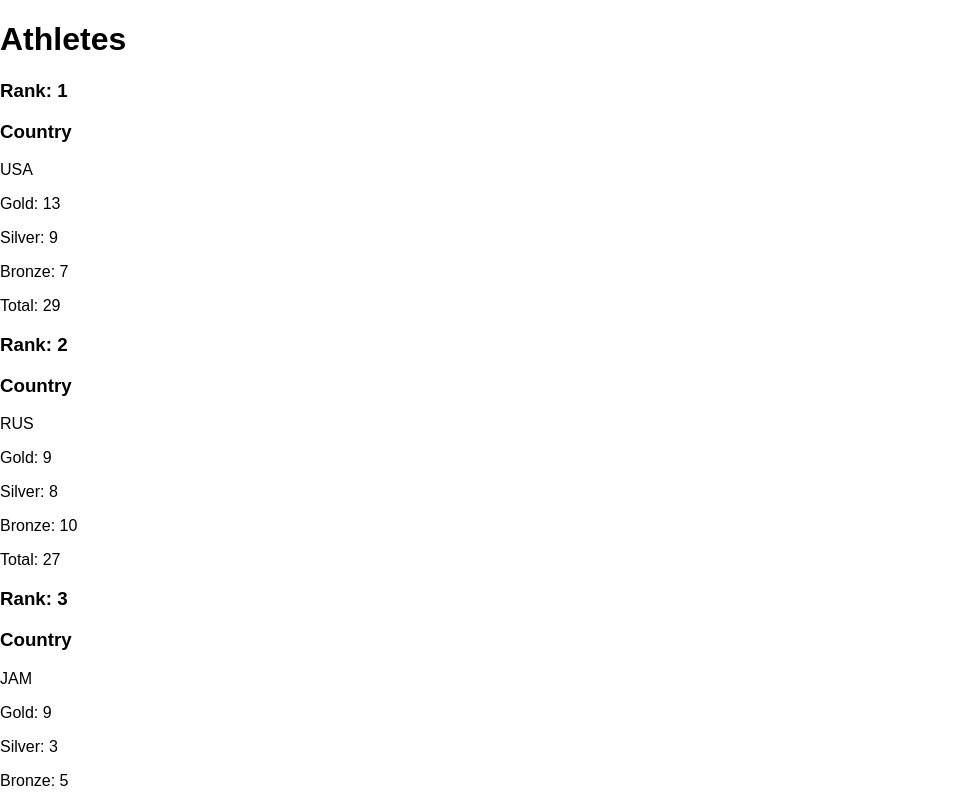
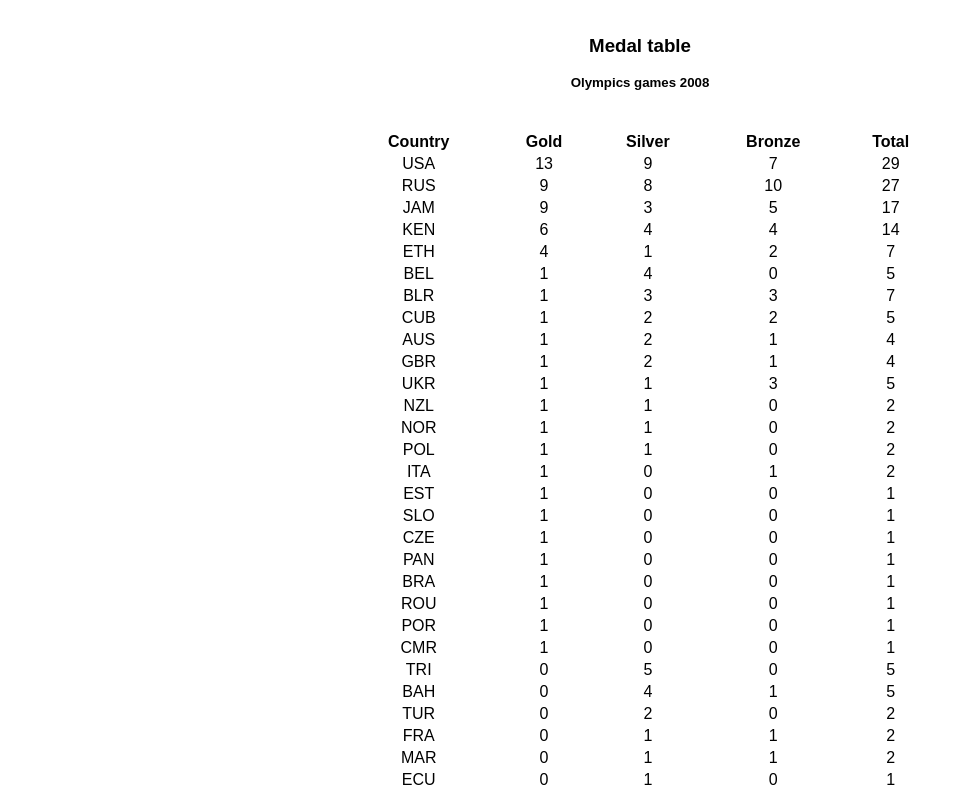
Before and after one commit to marekdano/olympics-medals, a React (Create React App) app: page / in a window 1280 px wide. Shown: the top 793 px of the page, without its empty margins (0-972 px from the left). Built offline with nearby package versions, Linux system fonts and the light colour scheme.

Commit message:
Add Table component into App and style it.

```diff
--- a/src/components/App.css
+++ b/src/components/App.css
@@ -1,3 +1,11 @@
-.App {
+.main {
+  display: flex;
+  flex-direction: column;
+  margin: 1rem auto 4rem;
+  max-width: 600px;
   text-align: center;
 }
+
+.main .sub-header {
+  margin: 0 0 2.5rem;
+}
--- a/src/components/App.js
+++ b/src/components/App.js
@@ -1,5 +1,6 @@
 import React, { Component } from "react";
 import "./App.css";
+import Table from "./Table/Table";
 import medalists from "../data/olympics_medalists";
 
 class App extends Component {
@@ -118,9 +119,10 @@ class App extends Component {
 
   render() {
     return (
-      <div>
-        <h1>Athletes</h1>
-        {this.state.rankCountries &&
+      <div className="main">
+        <h3>Medal table</h3>
+        <h5 className="sub-header">Olympics games 2008</h5>
+        {/* {this.state.rankCountries &&
           this.state.rankCountries.map((row, index) => {
             return (
               <div key={row.country}>
@@ -133,7 +135,8 @@ class App extends Component {
                 <p>Total: {row.athletes.length}</p>
               </div>
             );
-          })}
+          })} */}
+        <Table rows={this.state.rankCountries} />
       </div>
     );
   }
```
